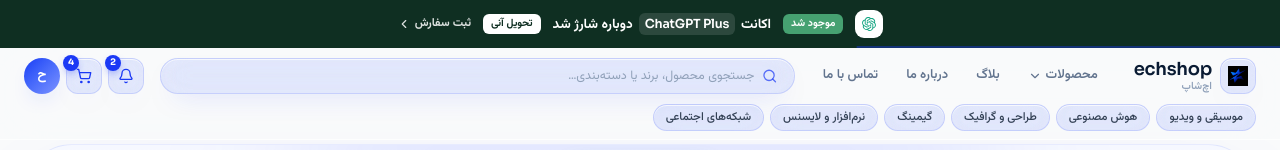
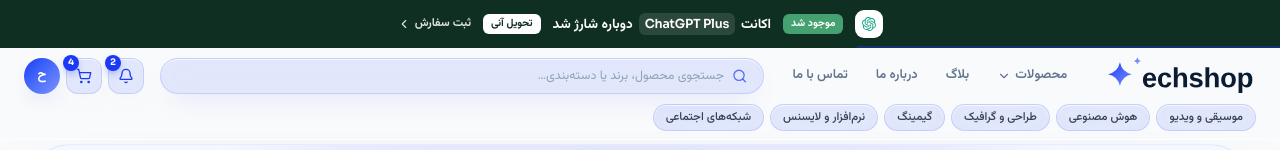
Before and after one commit to hesaamhub/echshop, a Next.js app: page / in a window 1280 px wide. Shown: the top 150 px of the page. Built offline with nearby package versions, Linux system fonts and the light colour scheme.

Commit message:
design: لوگوتایپ تازهٔ هدر با الهام از نشان ستارهٔ برند (public/logo-type.svg)

```diff
--- a/src/components/site/Header.tsx
+++ b/src/components/site/Header.tsx
@@ -31,7 +31,6 @@ import CartMenu from "./CartMenu"
 import NotificationsMenu, { unreadCount } from "./NotificationsMenu"
 import PanelMenu from "./PanelMenu"
 import ProductMiniList from "./ProductMiniList"
-import Logo from "./Logo"
 
 /** لینک‌های سادهٔ منو */
 const navItems = [
@@ -89,18 +88,13 @@ export default function Header() {
     <header className="sticky top-11 z-40 bg-[#f9fafb]/75 backdrop-blur-xl border-b border-white/60 md:top-12">
       <div className="mx-auto max-w-[1400px] px-4 md:px-6">
         <div ref={barRef} className="flex h-14 items-center gap-4">
-          <Link href="/" className="flex items-center gap-2 shrink-0">
-            <span className="glass-plate glass-plate-hover grid h-9 w-9 place-items-center rounded-[12px]">
-              <Logo className="h-5 w-5" />
-            </span>
-            <span className="flex flex-col leading-none">
-              <span className="wordmark text-[18px] leading-none text-[#0a1b33]">
-                echshop
-              </span>
-              <span className="mt-1 text-[10.5px] font-semibold leading-none text-slate-400">
-                اچ‌شاپ
-              </span>
-            </span>
+          <Link
+            href="/"
+            aria-label="اچ‌شاپ — بازگشت به صفحهٔ اصلی"
+            className="flex shrink-0 items-center rounded-xl transition-transform duration-300 hover:-translate-y-0.5"
+          >
+            {/* لوگوتایپ اچ‌شاپ — با الهام از نشان ستارهٔ برند (public/logo-type.svg) */}
+            <img src="/logo-type.svg" alt="اچ‌شاپ" className="h-9 w-auto md:h-10" />
           </Link>
 
           <nav className="hidden lg:flex items-center gap-1 mr-2">
```
Also changed, not shown: public/logo-type.svg (added).
